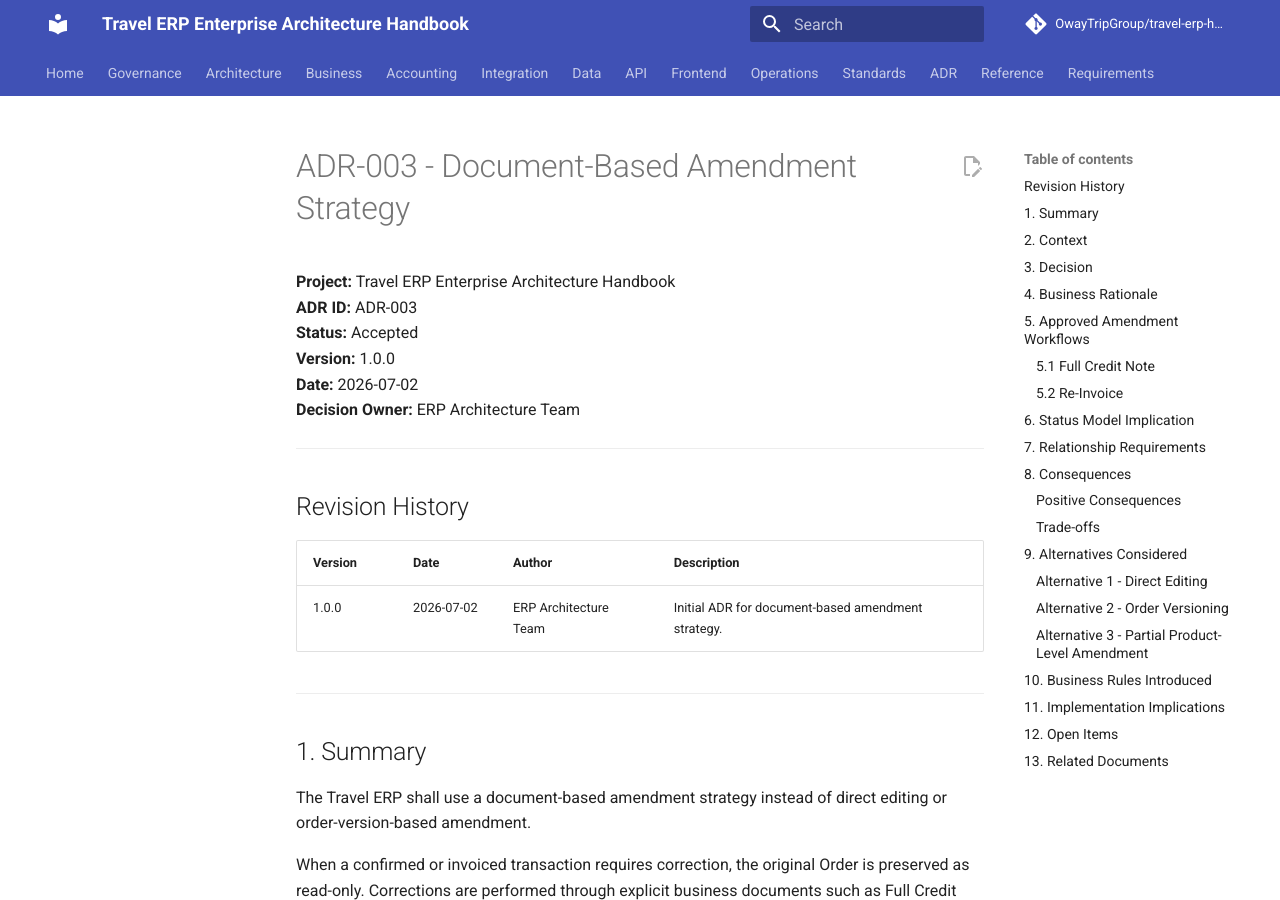
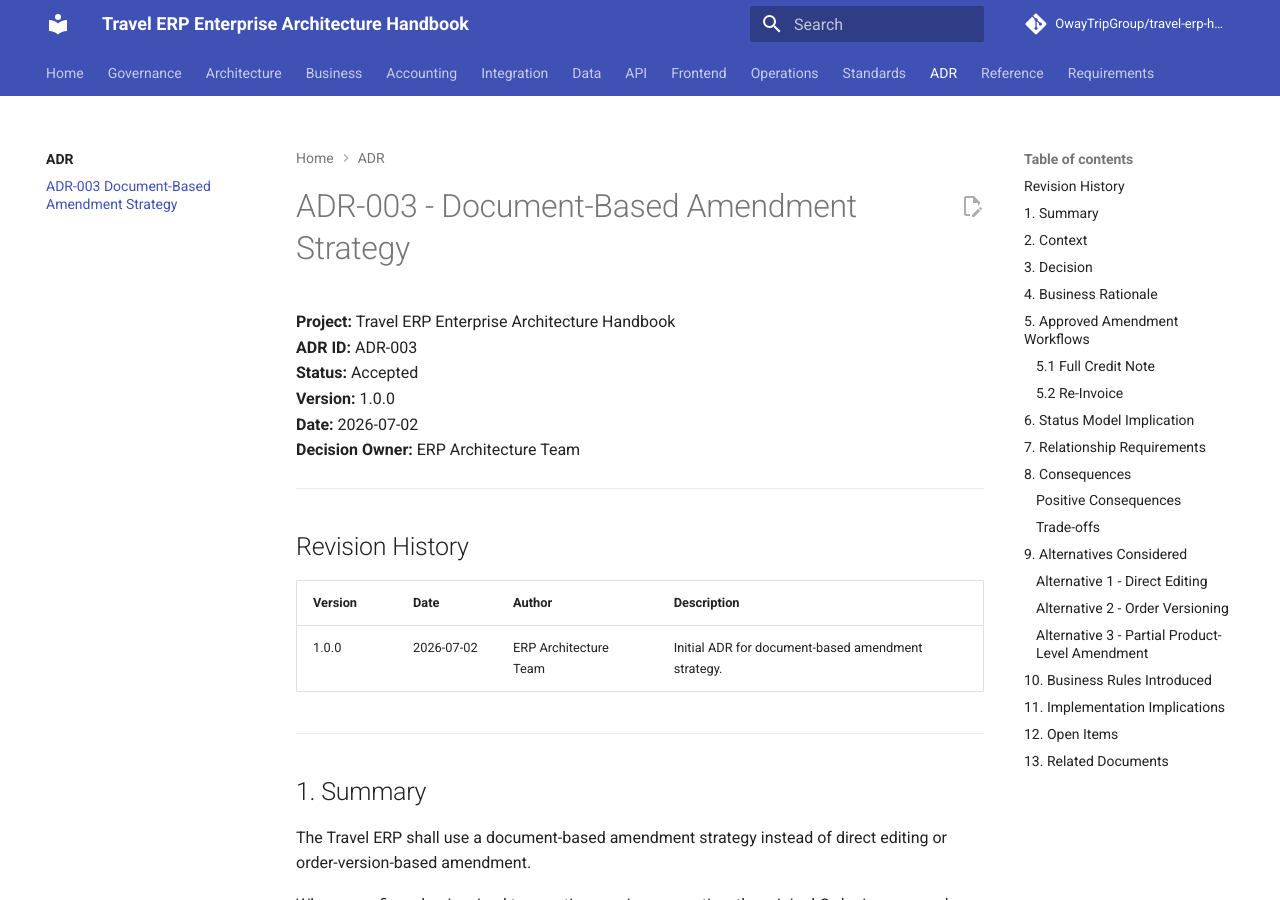
Before and after one commit to OwayTripGroup/travel-erp-handbook, an MkDocs documentation site: the page built from docs/10-adr/ADR-003-document-based-amendment-strategy.md, in a window 1280 px wide and 900 px high. Built offline with MkDocs 1.6.1 and Material for MkDocs 9.7.7, drawn with Linux system fonts in a browser that asks for light colours; comment, search, counter and statistics services are not loaded.

Commit message:
Add ADR-003 to MkDocs navigation

```diff
--- a/mkdocs.yml
+++ b/mkdocs.yml
@@ -63,6 +63,7 @@ nav:
       - Overview: 09-standards/index.md
   - ADR:
       - Overview: 10-adr/index.md
+      - ADR-003 Document-Based Amendment Strategy: 10-adr/ADR-003-document-based-amendment-strategy.md
   - Reference:
       - Overview: 11-reference/index.md
       - REF-001 Order Domain Discovery: 11-reference/REF-001-order-domain-discovery.md
```
